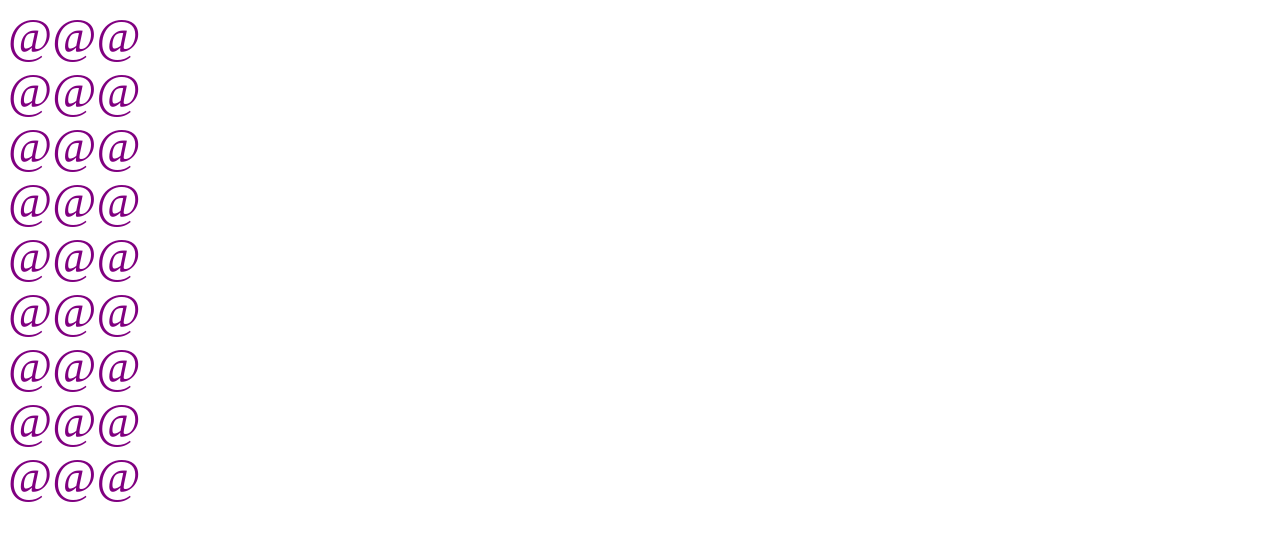
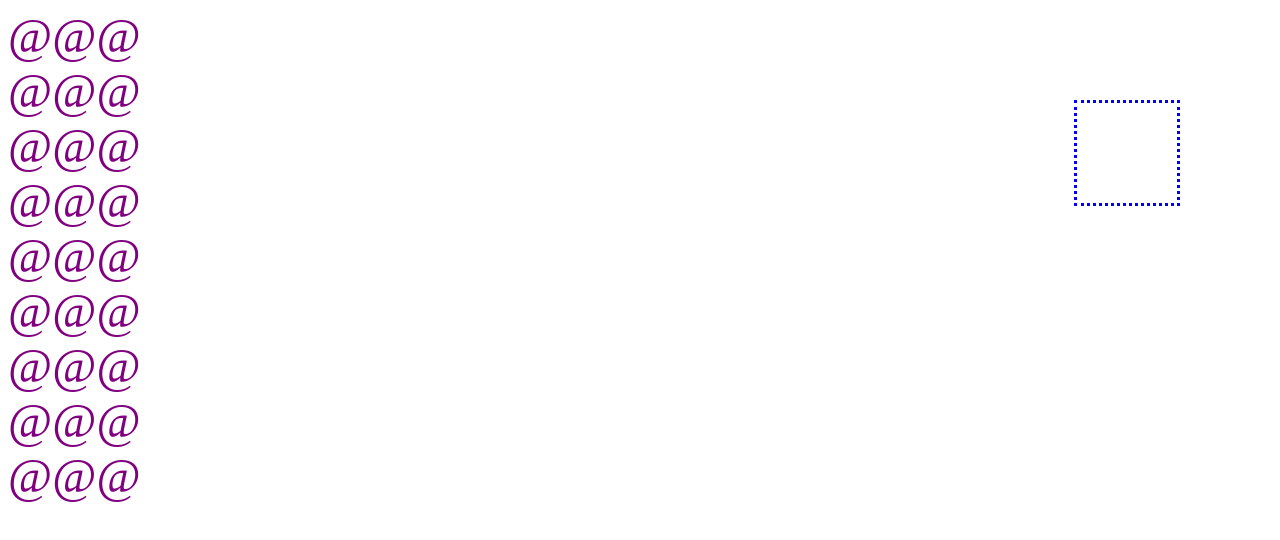
Before and after one commit to dimaBohomaz/november5, a plain HTML site: page index.html in a window 1280 px wide. Drawn offline with Linux system fonts and the light colour scheme.

Commit message:
third commit

```diff
--- a/index.html
+++ b/index.html
@@ -7,6 +7,14 @@
 		body{
 			font-size:3em;
 			color: purple;
+		}
+		.square{
+			position: absolute;
+			width:100px;
+			height:100px;
+			border: dotted 3px blue;
+			top:100px;
+			right:100px;
 		}
 	</style>
 </head>
@@ -18,5 +26,6 @@
 	  	 	   document.body.innerHTML += '@@@ <br>';
 	  	 }
 	  </script>
+	  <div class = 'square'></div>
 </body>
 </html>
```
